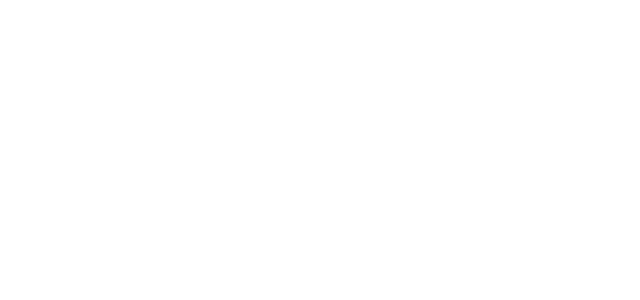
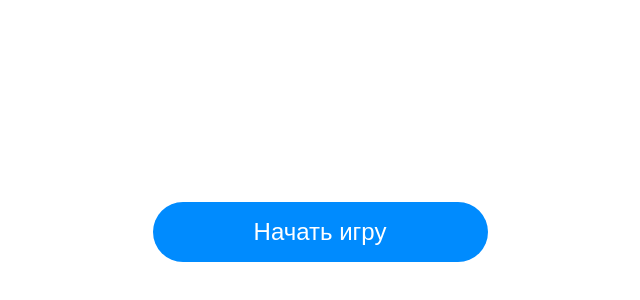
Before and after one commit to vabarskov/purple_homework, a Vue app: page / in a window 1280 px wide. Shown: the part 176-476 px from the top of the page, without its empty margins (320-960 px from the left). Built offline with nearby package versions, Linux system fonts and the light colour scheme.

Commit message:
index page & button added

```diff
--- a/index.html
+++ b/index.html
@@ -4,6 +4,9 @@
         <meta charset="UTF-8" />
         <link rel="icon" type="image/svg+xml" href="/favicon.svg" />
         <meta name="viewport" content="width=device-width, initial-scale=1.0" />
+        <link rel="preconnect" href="https://fonts.googleapis.com">
+        <link rel="preconnect" href="https://fonts.gstatic.com" crossorigin>
+        <link href="https://fonts.googleapis.com/css2?family=Roboto:ital,wght@0,100..900;1,100..900&display=swap" rel="stylesheet">
         <title>vite-project</title>
     </head>
     <body>
--- a/src/App.vue
+++ b/src/App.vue
@@ -1,5 +1,18 @@
-<template></template>
+<template>
+    <div class="main-page">
+        <AppButton>Начать игру</AppButton>
+    </div>
+</template>
 
 <script setup>
+    import AppButton from './components/Button.vue'
+</script>
 
-</script>
+<style scoped>
+    .main-page {
+        display: grid;
+        place-items: center;
+        align-content: center;
+        min-height: 100vh;
+    }
+</style>
--- /dev/null
+++ b/src/components/Button.vue
@@ -0,0 +1,34 @@
+<template>
+    <button class="button">
+        <span>
+            <slot></slot>
+        </span>
+    </button>
+</template>
+
+<script setup>
+</script>
+
+<style scoped>
+    .button {
+        display: inline-block;
+        text-align: center;
+        color: var(--color-button);
+        background-color: var(--bg-button);
+        padding: 16px 10px;
+        font-size: var(--big-font-size);
+        font-weight: var(--default-font-weight);
+        cursor: pointer;
+        border-radius: 100px;
+        border-color: var(--bg-button);
+        border: none;
+    }
+    .button span {
+        display: inline-block;
+        min-width: 315px;
+    }
+    .button:hover {
+        background-color: var(--bg-button-hover);
+        border-color: var(--bg-button-hover);
+    }
+</style>
--- a/src/style.css
+++ b/src/style.css
@@ -1,6 +1,19 @@
 :root {
-  font-synthesis: none;
-  text-rendering: optimizeLegibility;
-  -webkit-font-smoothing: antialiased;
-  -moz-osx-font-smoothing: grayscale;
+    font-synthesis: none;
+    text-rendering: optimizeLegibility;
+    -webkit-font-smoothing: antialiased;
+    -moz-osx-font-smoothing: grayscale;
+
+    --color-button: #FFFFFF;
+    --bg-button: #008BFE;
+    --bg-button-hover: #006FCB;
+    --default-font-weight: 400;
+    --bold-font-weight: 700;
+    --big-font-size: 24px;
+
+    --project-font: "Roboto", sans-serif;
 }
+
+body {
+    font-family: var(--project-font);
+}
```
Lines whose indentation alone changed are shown as unchanged.
